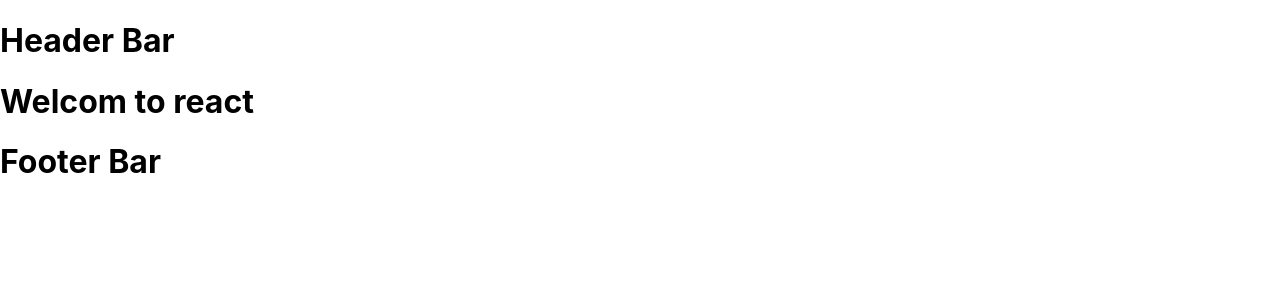
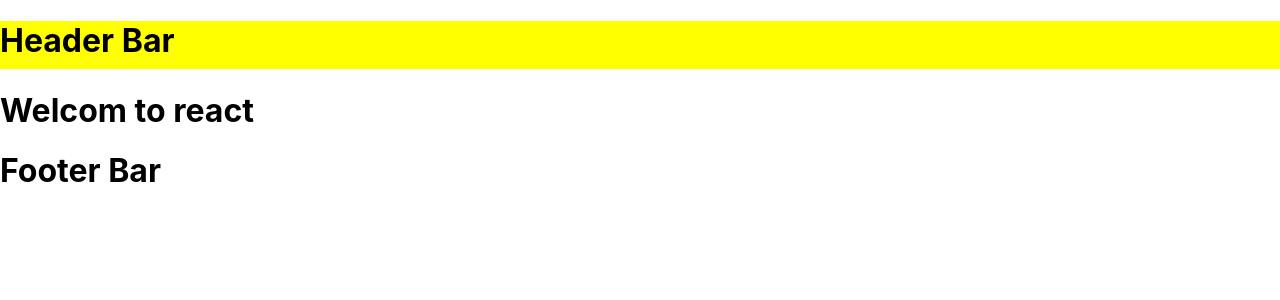
Before and after one commit to Hong-Sun2018/polar-edge-introduction-website, a Next.js app: page / in a window 1280 px wide. Shown: the top 300 px of the page. Built offline with nearby package versions, Linux system fonts and the light colour scheme.

Commit message:
installed material ui

```diff
--- a/layout/HeaderBar.js
+++ b/layout/HeaderBar.js
@@ -1,10 +1,19 @@
+import { makeStyles } from "@material-ui/core/styles";
 
+const useStyles = makeStyles({
+    root: {
+        margin: 0,
+        height: '3em',
+        background: 'yellow',
+    },
+});
 
 const HeaderBar = () => {
+    const classes = useStyles();
     return (
-        <>
+        <div className={classes.root}>
         <h1>Header Bar</h1>
-        </>
+        </div>
     );
 }
 
--- a/package.json
+++ b/package.json
@@ -9,6 +9,7 @@
   },
   "dependencies": {
     "@material-ui/core": "^4.12.3",
+    "@material-ui/styles": "^4.11.4",
     "next": "12.0.7",
     "react": "17.0.2",
     "react-dom": "17.0.2"
```
Also changed, not shown: 1 other file (tests, documents, lock files or other folders).
